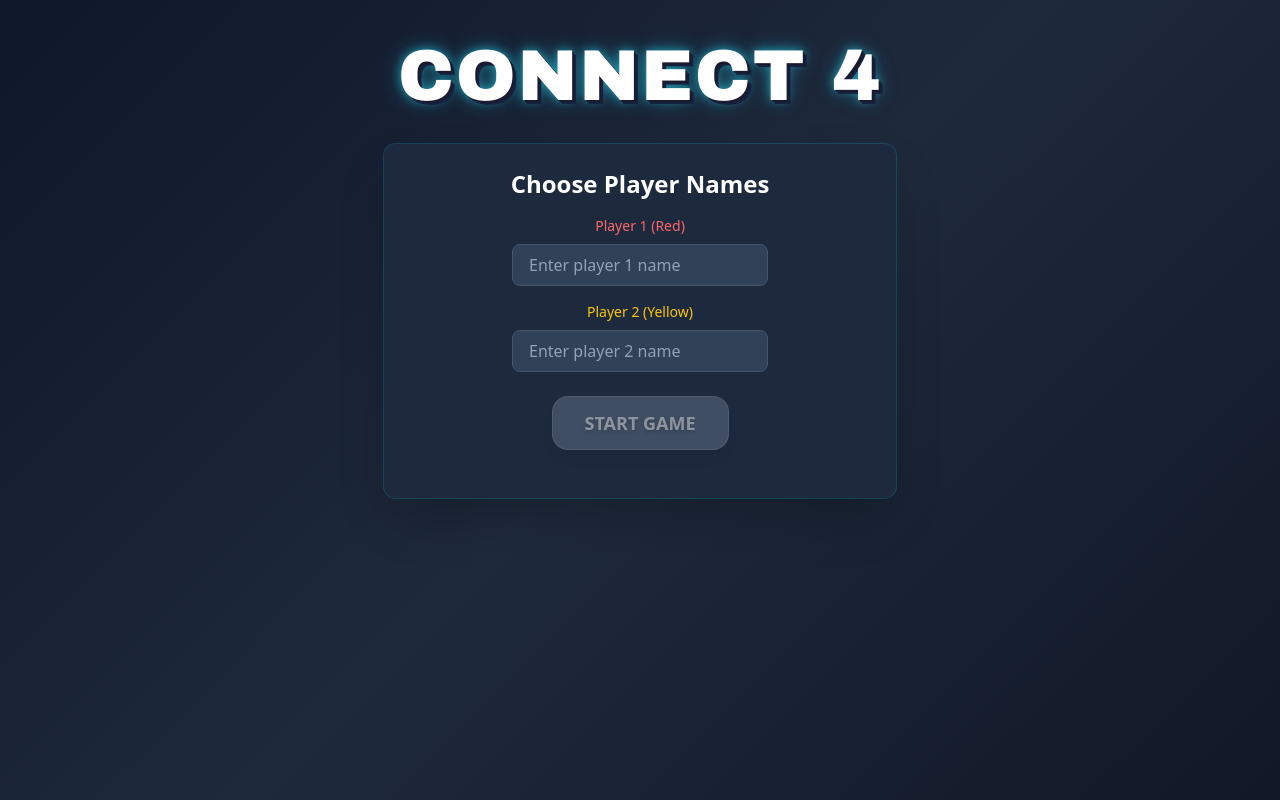
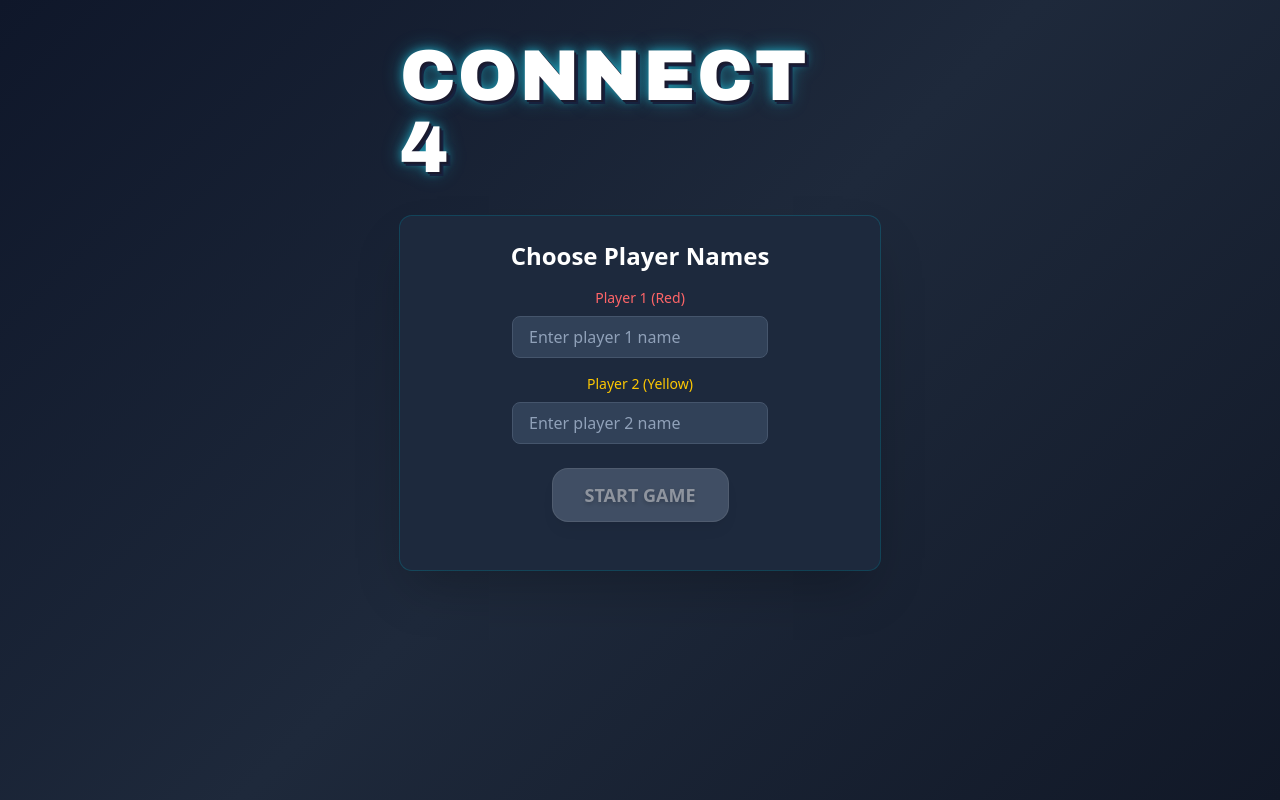
Before and after one commit to jsanchezdaza/conecta4, a React (Vite) app: page /connect4 in a window 1280 px wide. Built offline with nearby package versions, Linux system fonts and the light colour scheme.

Commit message:
fix: remove padding from main container causing white gaps
- Move padding from outer min-h-screen div to inner content container
- This allows background to extend fully to screen edges
- Content still has proper spacing from screen edges

```diff
--- a/src/pages/Connect4Page.tsx
+++ b/src/pages/Connect4Page.tsx
@@ -3,8 +3,8 @@ import { Connect4Game } from '@/games/connect4/Connect4Game'
 
 export const Connect4Page = () => {
   return (
-    <div className="min-h-screen p-2 sm:p-4">
-      <div className="flex flex-col items-center max-w-lg mx-auto">
+    <div className="min-h-screen">
+      <div className="flex flex-col items-center max-w-lg mx-auto p-2 sm:p-4">
         <h1 className="mb-4 sm:mb-8 mt-2 sm:mt-6 text-4xl sm:text-7xl font-black tracking-wide text-white" style={{
           fontFamily: '"Arial Black", Impact, sans-serif',
           textShadow: `
```
